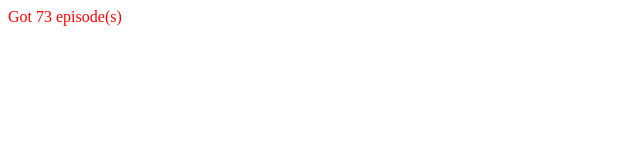
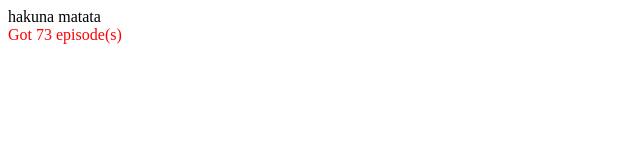
Before and after one commit to AaishaMohamad/tv-show-dom-project, a plain HTML site: page index.html in a window 1280 px wide. Shown: the whole page, without its empty margins (0-640 px from the left). Drawn offline with Linux system fonts and the light colour scheme.

Commit message:
checking if nitfly is working

```diff
--- a/index.html
+++ b/index.html
@@ -9,6 +9,7 @@
   </head>
 
   <body>
+    hakuna matata
     <div id="root">
     </div>
 
```
